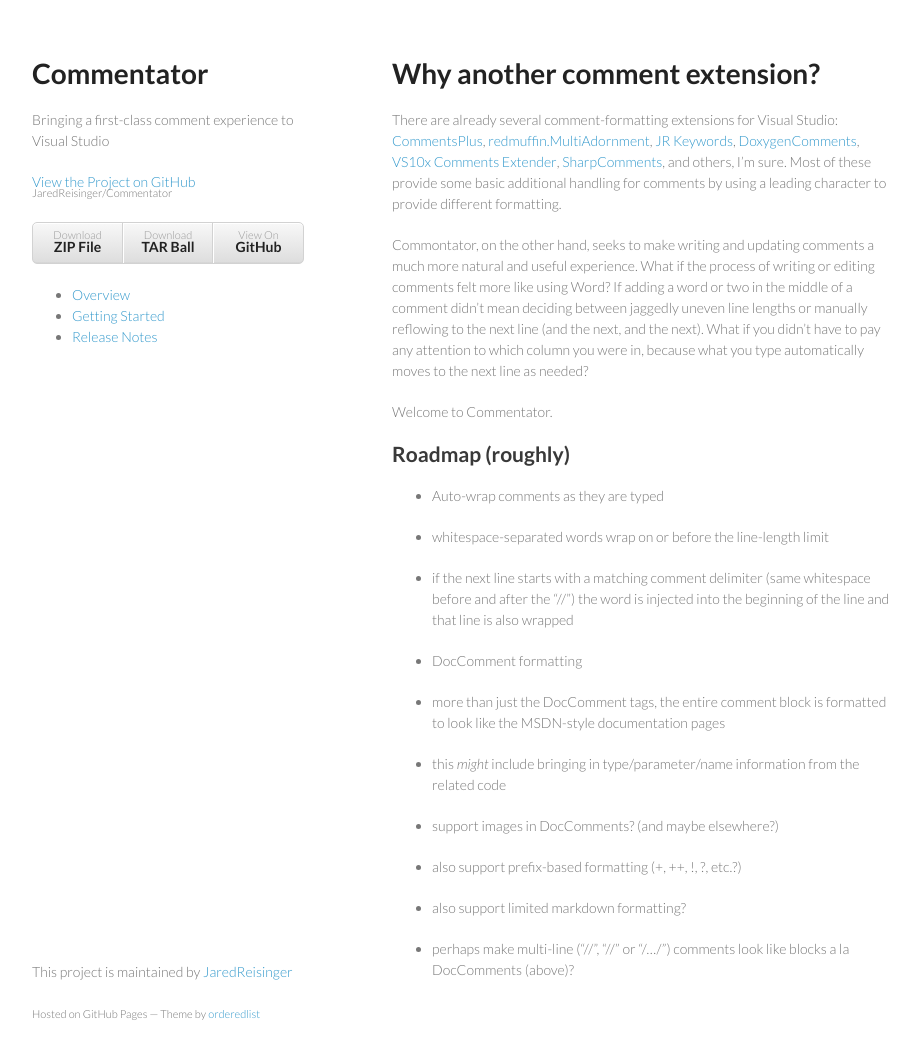
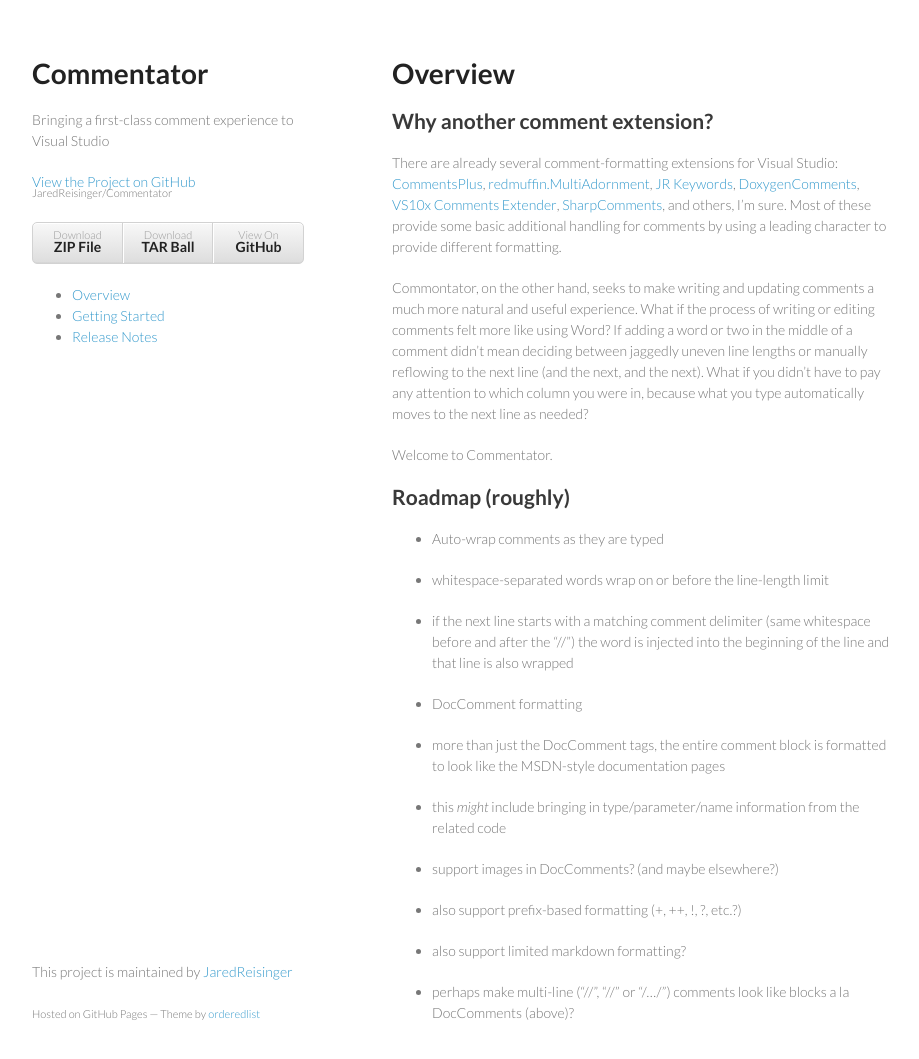
Before and after one commit to JaredReisinger/Commentator, a Jekyll site: the page built from index.md, in a window 1280 px wide and 1093 px high. Shown: the top 1059 px of the window, without its empty margins (178-1097 px from the left). Built offline with Jekyll 4.4.1, drawn with Linux system fonts in a browser that asks for light colours.

Commit message:
more layout tweaks

```diff
--- a/_layouts/default.html
+++ b/_layouts/default.html
@@ -32,7 +32,11 @@
 
         <ul>
           {% for item in site.data.mainlinks %}
-          <li><a href="{{ item.link }}">{{ item.title }}</a></li>
+          <li>
+            {% if page.url == item.link %}<b>{% endif %}
+            <a href="{{ item.link }}">{{ item.title }}</a>
+            {% if page.url == item.link %}</b>{% endif %}
+          </li>
           {% endfor %}
         </ul>
 
--- a/index.md
+++ b/index.md
@@ -3,7 +3,9 @@
 layout: default
 ---
 
-# Why another comment extension?
+# Overview
+
+## Why another comment extension?
 
 There are already several comment-formatting extensions for Visual Studio:
 [CommentsPlus](http://visualstudiogallery.msdn.microsoft.com/f76e86e3-03ca-4ac8-ba88-58c8f8d818f4),
```
Also changed, not shown: ReleaseNotes.md (added, +18 -0 lines).
